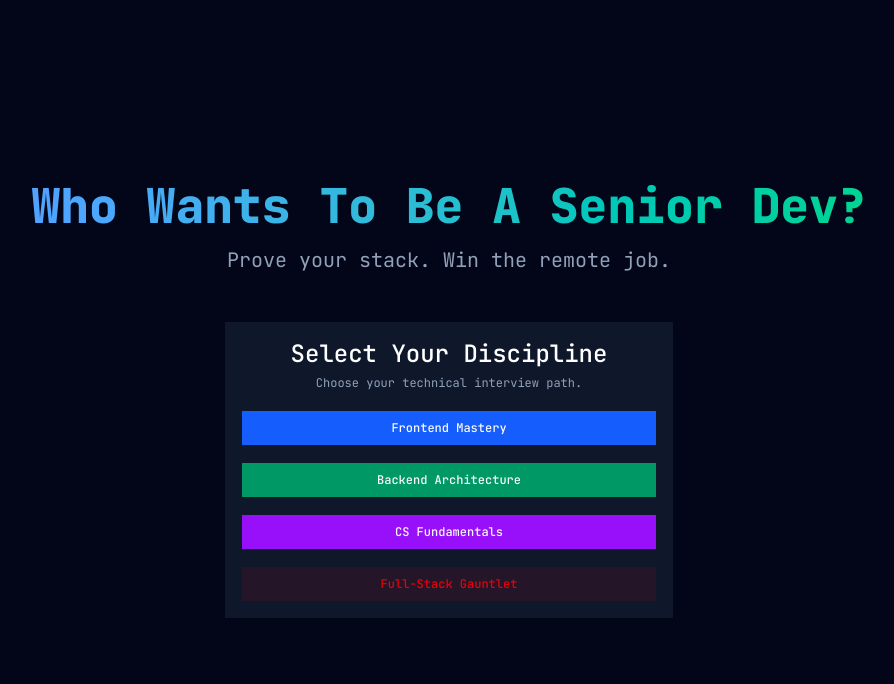
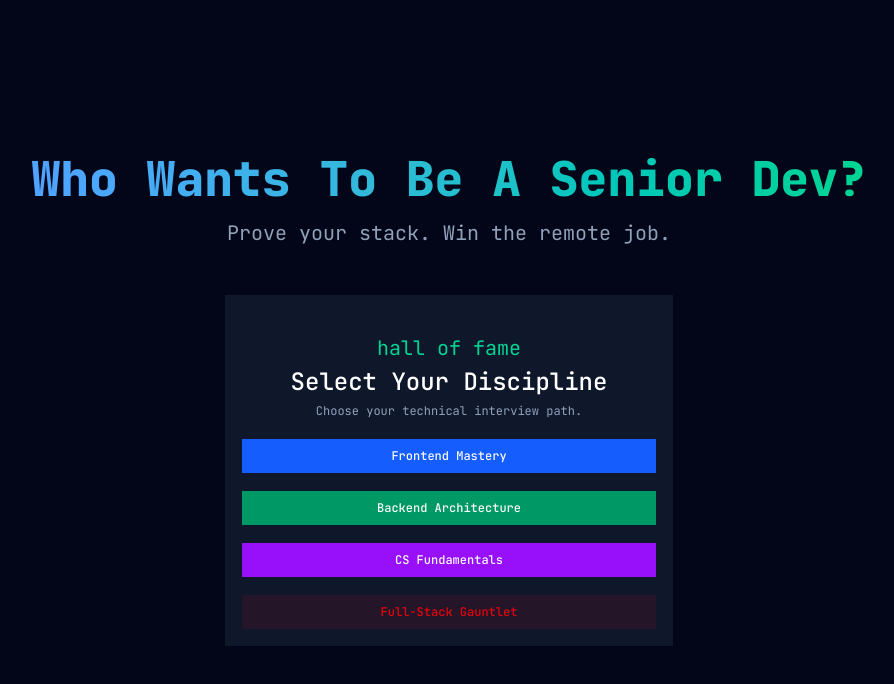
Before and after one commit to Youssef-Ahmed1/who-wants-to-be-a-millionaire-for-programmers-, a Next.js app: page / in a window 1280 px wide. Shown: the top 684 px of the page, without its empty margins (191-1085 px from the left). Built offline with nearby package versions, Linux system fonts and the light colour scheme; no server answers.

Commit message:
added the hall of fame link and successful vercel

```diff
--- a/src/app/game-over/page.tsx
+++ b/src/app/game-over/page.tsx
@@ -18,9 +18,8 @@ export default function GameOver() {
       setIsSaving(true);
 
       try {
-          // Call your Server Action!
           await saveHighScore(score);
-          setSaved(true); // Success!
+          setSaved(true);
       } catch (error) {
           console.error("Failed to save:", error);
       } finally {
--- a/src/app/login/page.tsx
+++ b/src/app/login/page.tsx
@@ -7,16 +7,23 @@ export default function LoginPage() {
       <main className="min-h-screen flex items-center justify-center bg-slate-950 p-4">
           <Card className="w-full max-w-md bg-slate-900 border-slate-800 text-white shadow-2xl">
               <CardHeader className="space-y-1">
-          <CardTitle className="text-2xl font-bold tracking-tight">Welcome back</CardTitle>
+                  <CardTitle className="text-2xl font-bold tracking-tight">
+                      Welcome back
+                  </CardTitle>
                   <CardDescription className="text-slate-400">
-            Sign in to save your high scores to the global leaderboard.
+                      Sign in to save your high scores to the global
+                      leaderboard.
                   </CardDescription>
               </CardHeader>
               <CardContent>
-          {/* Notice this is a standard HTML form, but the 'action' will be a server function! */}
                   <form action={authenticate} className="flex flex-col gap-4">
                       <div className="flex flex-col gap-2">
-              <label htmlFor="email" className="text-sm font-medium text-slate-300">Email</label>
+                          <label
+                              htmlFor="email"
+                              className="text-sm font-medium text-slate-300"
+                          >
+                              Email
+                          </label>
                           <input
                               id="email"
                               name="email"
@@ -27,7 +34,12 @@ export default function LoginPage() {
                           />
                       </div>
                       <div className="flex flex-col gap-2">
-              <label htmlFor="password" className="text-sm font-medium text-slate-300">Password</label>
+                          <label
+                              htmlFor="password"
+                              className="text-sm font-medium text-slate-300"
+                          >
+                              Password
+                          </label>
                           <input
                               id="password"
                               name="password"
@@ -37,8 +49,10 @@ export default function LoginPage() {
                           />
                       </div>
 
-            {/* The Submit Button */}
-            <Button type="submit" className="w-full mt-2 bg-blue-600 hover:bg-blue-500">
+                      <Button
+                          type="submit"
+                          className="w-full mt-2 bg-blue-600 hover:bg-blue-500"
+                      >
                           Sign In
                       </Button>
                   </form>
--- a/src/app/page.tsx
+++ b/src/app/page.tsx
@@ -7,7 +7,7 @@ import {
     CardContent,
 } from "@/components/ui/card";
 import CategoryButtons from "../components/ui/CategoryButtons"; // Import the client component!
-
+import Link from "next/link";
 export default async function Home() {
     const session = await auth();
 
@@ -31,6 +31,13 @@ export default async function Home() {
 
             <Card className="w-full max-w-md bg-slate-900 border-slate-800">
                 <CardHeader className="text-center">
+                    <br />
+                    <Link
+                        href="/leaderboard"
+                        className="text-xl text-emerald-400"
+                    >
+                        hall of fame
+                    </Link>
                     <CardTitle className="text-2xl text-white">
                         Select Your Discipline
                     </CardTitle>
```
Also changed, not shown: src/lib/actions.ts (+2 -12 lines). Lines whose indentation alone changed are shown as unchanged.
